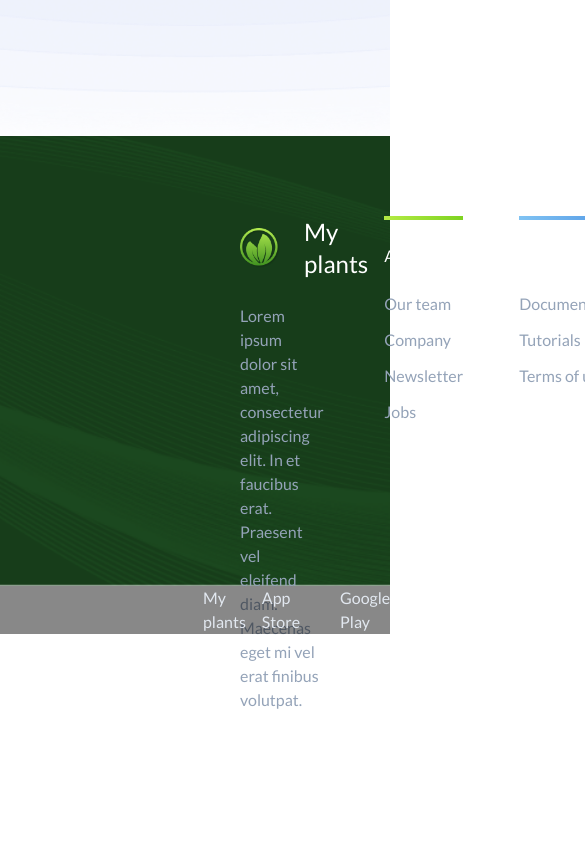
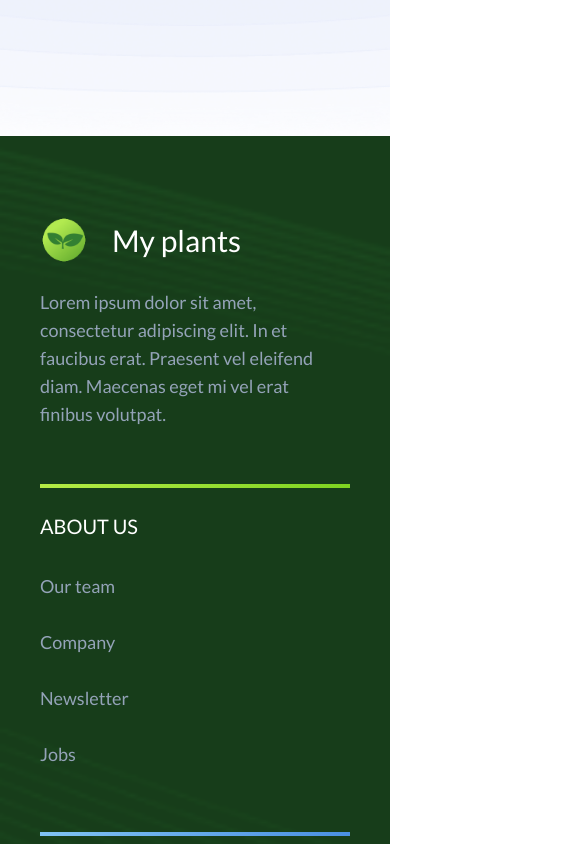
Before and after one commit to benmotyka/my-plants_front, a Vue app: page / in a window 390 px wide. Shown: the part 3200-4044 px from the top of the page, 585 px wide, since content can reach past the window. Before the commit the page ends 3912 px from the top, so only its background shows below. Built offline with nearby package versions, Linux system fonts and the light colour scheme; a web font is replaced by a local one.

Commit message:
added and adjusted new logo, responsiveness fixes

```diff
--- a/src/components/molecules/FooterCategory.vue
+++ b/src/components/molecules/FooterCategory.vue
@@ -7,10 +7,10 @@ defineProps<{ color: ColorCategories, header: string, items: string[] }>();
 
 <template>
     <article class="flex flex-col gap-y-3 w-full">
-        <div class="w-full h-1 bg-gradient-to-r "
+        <div class="lg:w-full h-1 bg-gradient-to-r "
             :class="color === 'green' ? 'from-[#B5EB45] to-[#7ED321]' : color === 'blue' ? 'from-[#80C3F3] to-[#4A90E2]' : color === 'pink' ? 'from-[#FB499C] to-[#F52362]' : 'from-[#fff] to-[#fff]' ">
         </div>
-        <h5 class="text-white font-medium uppercase my-3">{{header}}</h5>
-        <p v-for="item in items" class="text text-slate-400 font-medium">{{item}}</p>
+        <h5 class="text-white font-medium uppercase my-3 text-xl lg:text-lg">{{header}}</h5>
+        <p v-for="item in items" class="text-slate-400 text-lg lg:text-base py-2 lg:py-0">{{item}}</p>
     </article>
 </template>
--- a/src/components/molecules/FooterSummary.vue
+++ b/src/components/molecules/FooterSummary.vue
@@ -1,10 +1,10 @@
 <template>
     <div class="flex flex-col gap-y-6 max-w-[90%]">
         <div class="flex items-center gap-x-6">
-            <img src="/icon.png" class="w-10 h-10" />
-            <h4 class="text-white text-2xl font-medium">My plants</h4>
+            <img src="/icon.png" class="w-12 h-12" />
+            <h4 class="text-white text-3xl lg:text-2xl font-medium">My plants</h4>
         </div>
-        <p class="text text-slate-400 font-medium">Lorem ipsum dolor sit amet, consectetur adipiscing elit. In et
+        <p class="text-lg lg:text-base text-slate-400 font-medium">Lorem ipsum dolor sit amet, consectetur adipiscing elit. In et
             faucibus erat. Praesent vel eleifend diam. Maecenas eget mi vel erat finibus volutpat. </p>
     </div>
 </template>
--- a/src/components/molecules/HeroPageInfo.vue
+++ b/src/components/molecules/HeroPageInfo.vue
@@ -1,5 +1,5 @@
 <template>
-    <img src="/icon.png" />
+    <img src="/icon.png" class="w-16 h-16" />
     <h1 class="text-white text-4xl">My plants</h1>
     <h5 class="text-white text-xl text-center">
         Free and open source mobile app to track watering of your plants
--- a/src/components/molecules/Subfooter.vue
+++ b/src/components/molecules/Subfooter.vue
@@ -1,25 +1,25 @@
 <script setup lang="ts">
 
 const footerSections = [
-    [{
-        text: 'My plants'
-    }],
-    [{
-        text: 'App Store',
-        link: 'https://www.apple.com/app-store/'
-    },
-    {
-        text: 'Google Play',
-        link: 'https://play.google.com/store/games?hl=en&gl=US'
-    }
-    ]
+    // [{
+    //     text: 'My plants'
+    // }],
+    // [{
+    //     text: 'App Store',
+    //     link: 'https://www.apple.com/app-store/'
+    // },
+    // {
+    //     text: 'Google Play',
+    //     link: 'https://play.google.com/store/games?hl=en&gl=US'
+    // }
+    // ]
 ]
 </script>
 
 <template>
-    <footer class="w-full h-20 bg-[#0007] mt-auto flex justify-center">
-        <div class="h-full w-full flex justify-between  px-60">
-            <div v-for="section in footerSections" class="flex px-2 gap-x-10">
+    <footer class="w-full h-20 lg:h-14 bg-[#0007] mt-auto flex justify-center">
+        <div class="h-full w-full flex justify-between px-10 sm:px-20 xl:px-60">
+            <div v-for="section in footerSections" class="flex gap-x-10">
                 <p v-for="items in section"
                     class="flex items-center text-slate-200 cursor-pointer hover:text-slate-100 transition duration-150 ease-out ">
                     {{ items.text }}
--- a/src/components/organisms/Footer.vue
+++ b/src/components/organisms/Footer.vue
@@ -29,8 +29,8 @@ const footerCategories: FooterCategory[] = [
 </script>
 
 <template>
-    <section class="flex flex-col background-image h-[450px] w-full bg-cover bg-center ">
-        <div class="py-20 px-60 h-full grid grid-cols-[2fr_1fr_1fr_1fr] gap-x-14">
+    <section class="flex flex-col background-image w-full bg-cover bg-center ">
+        <div class="py-20 px-10 sm:px-20 xl:px-60 h-full grid grid-cols-1 lg:grid-cols-[2fr_1fr_1fr_1fr] gap-14">
             <FooterSummary />
             <FooterCategory v-for="category in footerCategories" :color="category.color" header="About us"
                 :items="category.items" />
```
Also changed, not shown: public/icon.png.
